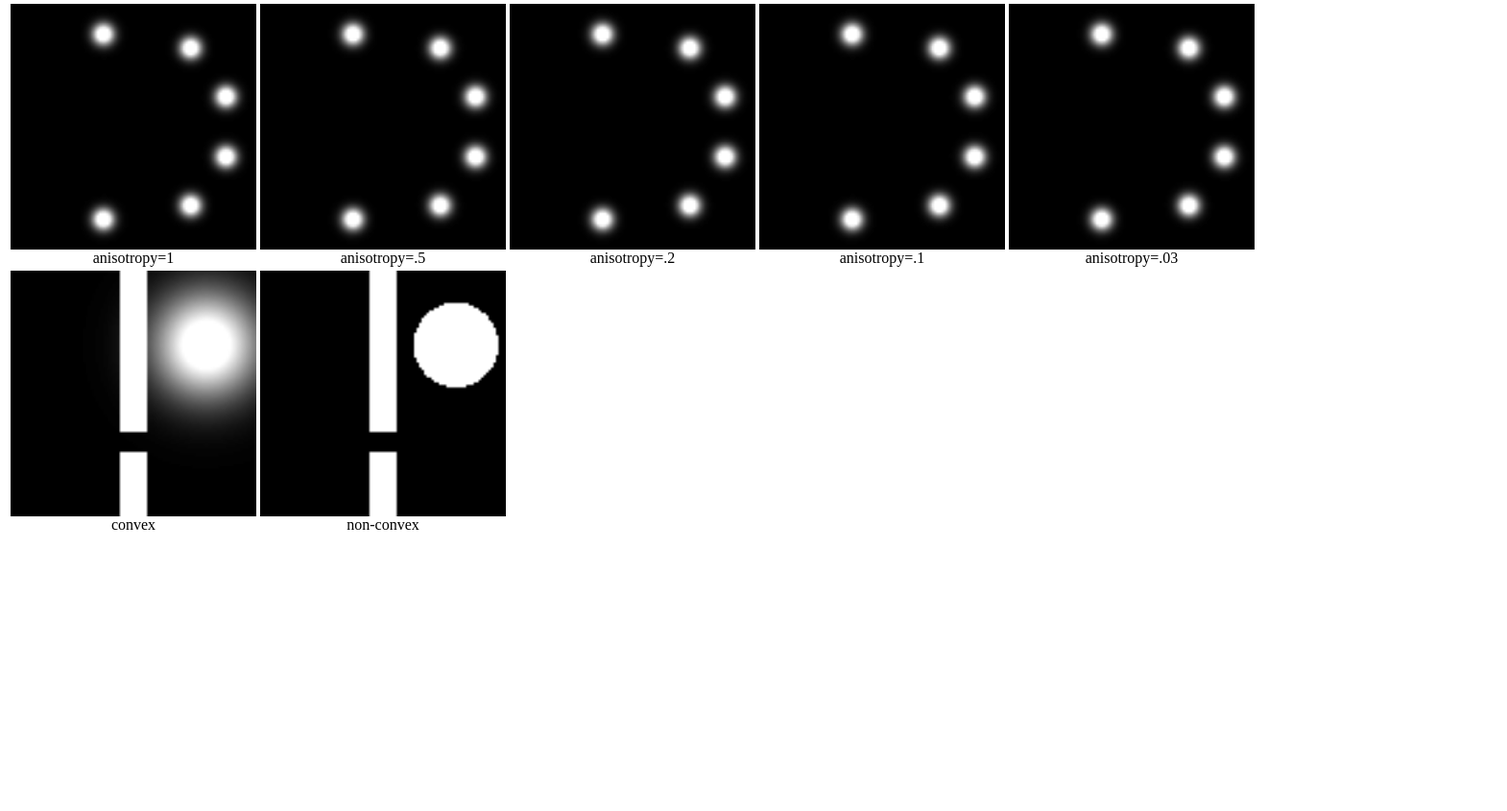
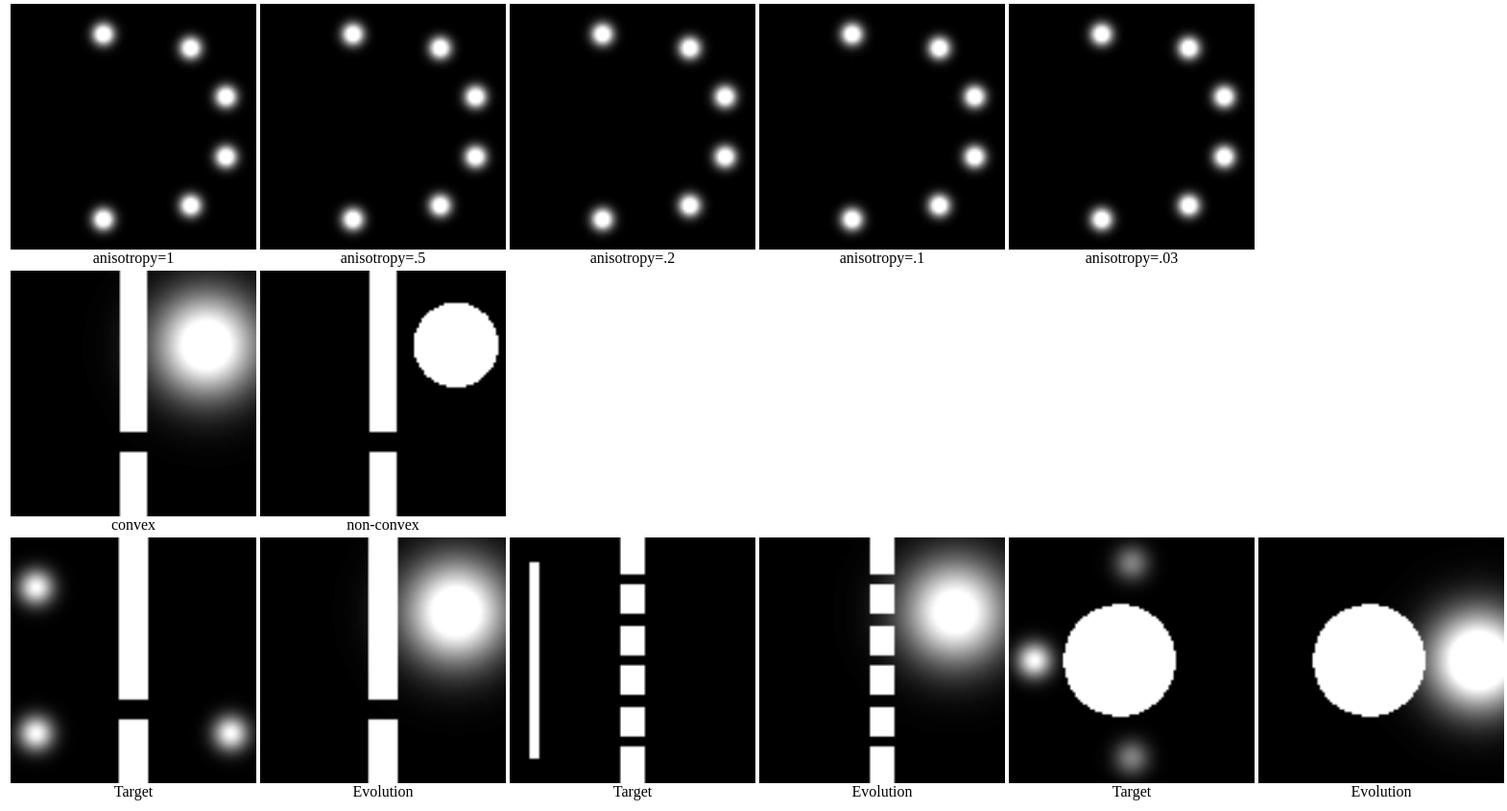
Before and after one commit to gpeyre/2015-SIIMS-wasserstein-jko, a plain HTML site: page videos/index.html in a window 1280 px wide. Shown: the part 1953-2798 px from the top of the page at 96% size, 1570 px wide, since content can reach past the window. Before the commit the page ends 2520 px from the top, so only its background shows below. Drawn offline with Linux system fonts and the light colour scheme.

Commit message:
Wasserstein attraction.

```diff
--- a/videos/index.html
+++ b/videos/index.html
@@ -18,6 +18,7 @@
 		{
 			document.write("</tr><tr>");
 		}
+
 
 
 		DispVideo("bump-kappa10.gif", "max=1");
@@ -61,8 +62,13 @@
 		NewLine();
 		DispVideo("tworooms-kappa10.gif", "convex");
 		DispVideo("tworooms-noncvx-kappa10.gif", "non-convex");
-
-
+		NewLine();
+		DispVideo("wasserstein-attraction/tworooms-tgt.png", "Target");
+		DispVideo("wasserstein-attraction/tworooms.gif", "Evolution");
+		DispVideo("wasserstein-attraction/holes-tgt.png", "Target");
+		DispVideo("wasserstein-attraction/holes.gif", "Evolution");
+		DispVideo("wasserstein-attraction/disk-tgt.png", "Target");
+		DispVideo("wasserstein-attraction/disk.gif", "Evolution");
 
 
 </script>
```
Also changed, not shown: toolbox/hibiscus.bmp (deleted), toolbox/lena.bmp (deleted), videos/aniso4-kappa60.gif (deleted), videos/wasserstein-attraction/disk-tgt.png (added), videos/wasserstein-attraction/disk.gif (added), videos/wasserstein-attraction/holes-tgt.png (added), videos/wasserstein-attraction/holes.gif (added), videos/wasserstein-attraction/tworooms-tgt.png (added), videos/wasserstein-attraction/tworooms.gif (added), 5 other files.
